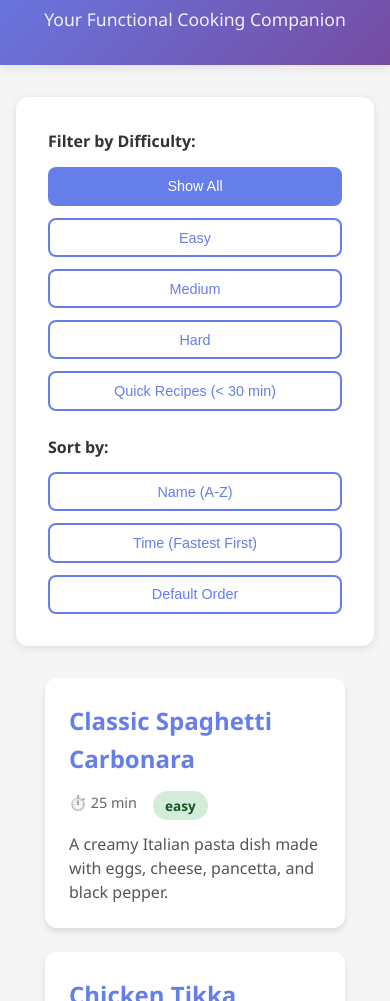
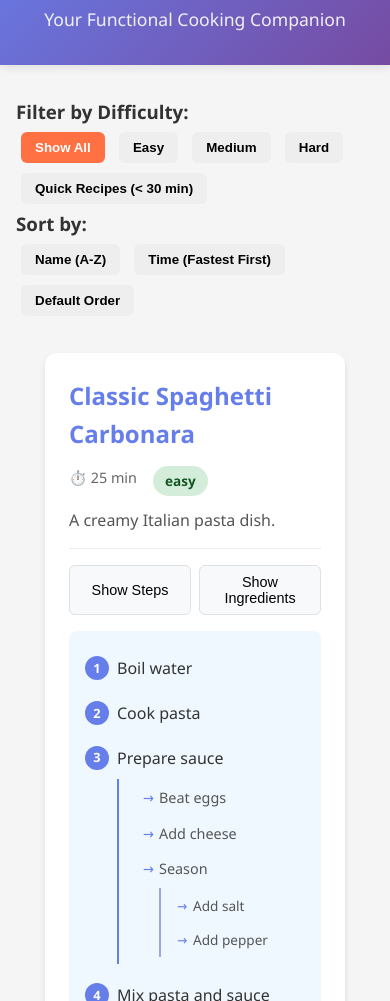
Before and after one commit to hiranyachittis145-dev/RecipeJS--Functional-Cooking-Companion-Hiranya, a plain HTML site: page index.html in a window 390 px wide. Shown: the part 99-1100 px from the top of the page. Drawn offline with Linux system fonts and the light colour scheme.

Commit message:
modified steps

```diff
--- a/app.js
+++ b/app.js
@@ -1,81 +1,220 @@
-// 🔹 Recipe data
+const RecipeApp = (() => {
+
+    /* ================= DATA ================= */
+
     const recipes = [
         {
             id: 1,
             title: "Classic Spaghetti Carbonara",
             time: 25,
             difficulty: "easy",
-        description: "A creamy Italian pasta dish made with eggs, cheese, pancetta, and black pepper.",
-        category: "pasta",
+            description: "A creamy Italian pasta dish.",
+            ingredients: [
+                "Spaghetti",
+                "Eggs",
+                "Parmesan cheese",
+                "Black pepper",
+                "Salt"
+            ],
+            steps: [
+                "Boil water",
+                "Cook pasta",
+                {
+                    text: "Prepare sauce",
+                    substeps: [
+                        "Beat eggs",
+                        "Add cheese",
+                        {
+                            text: "Season",
+                            substeps: ["Add salt", "Add pepper"]
+                        }
+                    ]
+                },
+                "Mix pasta and sauce",
+                "Serve hot"
+            ]
         },
         {
             id: 2,
             title: "Chicken Tikka Masala",
             time: 45,
             difficulty: "medium",
-        description: "Tender chicken pieces in a creamy, spiced tomato sauce.",
-        category: "curry",
+            description: "Spiced chicken in creamy sauce.",
+            ingredients: [
+                "Chicken",
+                "Yogurt",
+                "Tomatoes",
+                "Spices",
+                "Cream"
+            ],
+            steps: [
+                "Marinate chicken",
+                "Grill chicken",
+                "Prepare sauce",
+                "Combine chicken and sauce",
+                "Serve with rice"
+            ]
         },
         {
             id: 3,
             title: "Homemade Croissants",
             time: 180,
             difficulty: "hard",
-        description: "Buttery, flaky French pastries that require patience but deliver amazing results.",
-        category: "baking",
+            description: "Buttery French pastry.",
+            ingredients: [
+                "Flour",
+                "Butter",
+                "Yeast",
+                "Milk",
+                "Sugar"
+            ],
+            steps: [
+                "Prepare dough",
+                {
+                    text: "Laminate dough",
+                    substeps: [
+                        "Roll dough",
+                        "Fold butter",
+                        "Chill dough"
+                    ]
+                },
+                "Shape croissants",
+                "Bake until golden"
+            ]
         },
         {
             id: 4,
             title: "Greek Salad",
             time: 15,
             difficulty: "easy",
-        description: "Fresh vegetables, feta cheese, and olives tossed in olive oil and herbs.",
-        category: "salad",
+            description: "Fresh veggie salad.",
+            ingredients: [
+                "Tomatoes",
+                "Cucumber",
+                "Feta cheese",
+                "Olives",
+                "Olive oil"
+            ],
+            steps: [
+                "Chop vegetables",
+                "Add cheese and olives",
+                "Drizzle olive oil",
+                "Mix and serve"
+            ]
         },
         {
             id: 5,
             title: "Beef Wellington",
             time: 120,
             difficulty: "hard",
-        description: "Tender beef fillet coated with mushroom duxelles and wrapped in puff pastry.",
-        category: "meat",
+            description: "Beef wrapped in pastry.",
+            ingredients: [
+                "Beef fillet",
+                "Mushrooms",
+                "Puff pastry",
+                "Eggs",
+                "Spices"
+            ],
+            steps: [
+                "Sear beef",
+                "Prepare mushroom paste",
+                "Wrap beef",
+                "Bake"
+            ]
         },
         {
             id: 6,
             title: "Vegetable Stir Fry",
             time: 20,
             difficulty: "easy",
-        description: "Colorful mixed vegetables cooked quickly in a savory sauce.",
-        category: "vegetarian",
+            description: "Quick veggie dish.",
+            ingredients: [
+                "Mixed vegetables",
+                "Soy sauce",
+                "Garlic",
+                "Oil"
+            ],
+            steps: [
+                "Heat oil",
+                "Add vegetables",
+                "Stir fry",
+                "Serve hot"
+            ]
         },
         {
             id: 7,
             title: "Pad Thai",
             time: 30,
             difficulty: "medium",
-        description: "Thai stir-fried rice noodles with shrimp, peanuts, and tangy tamarind sauce.",
-        category: "noodles",
+            description: "Thai noodle dish.",
+            ingredients: [
+                "Rice noodles",
+                "Shrimp",
+                "Eggs",
+                "Peanuts",
+                "Sauce"
+            ],
+            steps: [
+                "Cook noodles",
+                "Prepare sauce",
+                "Stir fry everything",
+                "Garnish and serve"
+            ]
         },
         {
             id: 8,
             title: "Margherita Pizza",
             time: 60,
             difficulty: "medium",
-        description: "Classic Italian pizza with fresh mozzarella, tomatoes, and basil.",
-        category: "pizza",
-    },
+            description: "Classic Italian pizza.",
+            ingredients: [
+                "Pizza dough",
+                "Tomato sauce",
+                "Mozzarella",
+                "Basil"
+            ],
+            steps: [
+                "Prepare dough",
+                "Add toppings",
+                "Bake pizza",
+                "Serve hot"
+            ]
+        }
     ];
 
-// 🔹 STATE (Part 2)
+    /* ================= STATE ================= */
+
     let currentFilter = "all";
     let currentSort = "none";
 
-// 🔹 DOM Selection
+    /* ================= DOM ================= */
+
     const recipeContainer = document.querySelector("#recipe-container");
     const filterButtons = document.querySelectorAll("[data-filter]");
     const sortButtons = document.querySelectorAll("[data-sort]");
 
-// 🔹 Create Recipe Card
+    /* ================= RECURSION ================= */
+
+    const renderSteps = (steps, level = 0) => {
+        const cls = level === 0 ? "steps-list" : "substeps-list";
+        let html = `<ol class="${cls}">`;
+
+        steps.forEach(step => {
+            if (typeof step === "string") {
+                html += `<li>${step}</li>`;
+            } else {
+                html += `<li>${step.text}`;
+                html += renderSteps(step.substeps, level + 1);
+                html += `</li>`;
+            }
+        });
+
+        html += `</ol>`;
+        return html;
+    };
+
+    /* ================= CARD ================= */
+
     const createRecipeCard = (recipe) => `
         <div class="recipe-card">
             <h3>${recipe.title}</h3>
@@ -86,103 +225,89 @@ const createRecipeCard = (recipe) => `
                 </span>
             </div>
             <p>${recipe.description}</p>
+
+            <div class="card-actions">
+                <button class="toggle-btn" data-id="${recipe.id}" data-toggle="steps">
+                    Show Steps
+                </button>
+                <button class="toggle-btn" data-id="${recipe.id}" data-toggle="ingredients">
+                    Show Ingredients
+                </button>
+            </div>
+
+            <div class="steps-container" data-id="${recipe.id}">
+                ${renderSteps(recipe.steps)}
+            </div>
+
+            <div class="ingredients-container" data-id="${recipe.id}">
+                <ul>
+                    ${recipe.ingredients.map(i => `<li>${i}</li>`).join("")}
+                </ul>
+            </div>
         </div>
     `;
 
-// 🔹 Render Recipes
-const renderRecipes = (recipesToRender) => {
-    recipeContainer.innerHTML = recipesToRender
-        .map(createRecipeCard)
-        .join("");
+    /* ================= FILTER & SORT ================= */
+
+    const applyFilter = (data, type) => {
+        if (type === "quick") return data.filter(r => r.time < 30);
+        if (type === "all") return data;
+        return data.filter(r => r.difficulty === type);
     };
 
-// 🔹 PURE FILTER FUNCTIONS
-const filterByDifficulty = (recipes, level) =>
-    recipes.filter(recipe => recipe.difficulty === level);
-
-const filterByTime = (recipes, maxTime) =>
-    recipes.filter(recipe => recipe.time < maxTime);
-
-const applyFilter = (recipes, filterType) => {
-    switch (filterType) {
-        case "easy":
-            return filterByDifficulty(recipes, "easy");
-        case "medium":
-            return filterByDifficulty(recipes, "medium");
-        case "hard":
-            return filterByDifficulty(recipes, "hard");
-        case "quick":
-            return filterByTime(recipes, 30);
-        default:
-            return recipes;
-    }
+    const applySort = (data, type) => {
+        if (type === "name") return [...data].sort((a,b) => a.title.localeCompare(b.title));
+        if (type === "time") return [...data].sort((a,b) => a.time - b.time);
+        return data;
     };
 
-// 🔹 PURE SORT FUNCTIONS
-const sortByName = (recipes) =>
-    [...recipes].sort((a, b) => a.title.localeCompare(b.title));
-
-const sortByTime = (recipes) =>
-    [...recipes].sort((a, b) => a.time - b.time);
-
-const applySort = (recipes, sortType) => {
-    switch (sortType) {
-        case "name":
-            return sortByName(recipes);
-        case "time":
-            return sortByTime(recipes);
-        default:
-            return recipes;
-    }
+    const updateDisplay = () => {
+        let result = applyFilter(recipes, currentFilter);
+        result = applySort(result, currentSort);
+        recipeContainer.innerHTML = result.map(createRecipeCard).join("");
     };
 
-// 🔹 UPDATE DISPLAY (FILTER → SORT → RENDER)
-const updateDisplay = () => {
-    let result = recipes;
-    result = applyFilter(result, currentFilter);
-    result = applySort(result, currentSort);
-    renderRecipes(result);
+    /* ================= EVENTS ================= */
 
-    console.log(
-        `Displaying ${result.length} recipes (Filter: ${currentFilter}, Sort: ${currentSort})`
-    );
+    const handleToggleClick = (e) => {
+        if (!e.target.classList.contains("toggle-btn")) return;
+
+        const id = e.target.dataset.id;
+        const type = e.target.dataset.toggle;
+        const box = document.querySelector(`.${type}-container[data-id="${id}"]`);
+
+        box.classList.toggle("visible");
+        e.target.textContent = box.classList.contains("visible")
+            ? `Hide ${type}`
+            : `Show ${type}`;
     };
 
-// 🔹 ACTIVE BUTTON UI
-const updateActiveButtons = () => {
+    const setupEventListeners = () => {
         filterButtons.forEach(btn =>
-        btn.classList.toggle("active", btn.dataset.filter === currentFilter)
+            btn.addEventListener("click", e => {
+                currentFilter = e.target.dataset.filter;
+                updateDisplay();
+            })
         );
 
         sortButtons.forEach(btn =>
-        btn.classList.toggle("active", btn.dataset.sort === currentSort)
+            btn.addEventListener("click", e => {
+                currentSort = e.target.dataset.sort;
+                updateDisplay();
+            })
         );
+
+        recipeContainer.addEventListener("click", handleToggleClick);
     };
 
-// 🔹 EVENT HANDLERS
-const handleFilterClick = (e) => {
-    currentFilter = e.target.dataset.filter;
-    updateActiveButtons();
+    const init = () => {
+        setupEventListeners();
         updateDisplay();
+        console.log("RecipeApp ready!");
     };
 
-const handleSortClick = (e) => {
-    currentSort = e.target.dataset.sort;
-    updateActiveButtons();
-    updateDisplay();
-};
+    return { init };
 
-// 🔹 EVENT LISTENERS
-const setupEventListeners = () => {
-    filterButtons.forEach(btn =>
-        btn.addEventListener("click", handleFilterClick)
-    );
+})();
 
-    sortButtons.forEach(btn =>
-        btn.addEventListener("click", handleSortClick)
-    );
-};
-
-// 🔹 INITIALIZE APP
-setupEventListeners();
-updateDisplay();
+RecipeApp.init();
--- a/style.css
+++ b/style.css
@@ -18,7 +18,7 @@ header {
     color: white;
     text-align: center;
     padding: 2rem 1rem;
-    box-shadow: 0 2px 10px rgba(0, 0, 0, 0.1);
+    box-shadow: 0 2px 10px rgba(0,0,0,0.1);
 }
 
 header h1 {
@@ -38,7 +38,30 @@ main {
     padding: 0 1rem;
 }
 
-/* Recipe Container - Flexbox Grid */
+/* 🔹 CONTROLS (PART 2) */
+.controls {
+    display: flex;
+    justify-content: space-between;
+    flex-wrap: wrap;
+    margin-bottom: 2rem;
+}
+
+.controls button {
+    padding: 8px 14px;
+    margin: 5px;
+    border: none;
+    border-radius: 6px;
+    background-color: #eee;
+    cursor: pointer;
+    font-weight: 600;
+}
+
+.controls button.active {
+    background-color: #ff7043;
+    color: white;
+}
+
+/* Recipe Container */
 #recipe-container {
     display: flex;
     flex-wrap: wrap;
@@ -50,7 +73,7 @@ main {
 .recipe-card {
     background: white;
     border-radius: 12px;
-    box-shadow: 0 4px 6px rgba(0, 0, 0, 0.1);
+    box-shadow: 0 4px 6px rgba(0,0,0,0.1);
     padding: 1.5rem;
     width: 300px;
     transition: transform 0.3s ease, box-shadow 0.3s ease;
@@ -58,7 +81,7 @@ main {
 
 .recipe-card:hover {
     transform: translateY(-5px);
-    box-shadow: 0 8px 15px rgba(0, 0, 0, 0.2);
+    box-shadow: 0 8px 15px rgba(0,0,0,0.2);
 }
 
 .recipe-card h3 {
@@ -80,7 +103,7 @@ main {
     line-height: 1.5;
 }
 
-/* Difficulty Badge Styles */
+/* Difficulty Badges */
 .difficulty {
     padding: 0.25rem 0.75rem;
     border-radius: 20px;
@@ -104,77 +127,156 @@ main {
 }
 
 
-/* Controls Section */
-.controls {
-    background: white;
-    border-radius: 12px;
-    padding: 2rem;
-    margin-bottom: 2rem;
-    box-shadow: 0 2px 8px rgba(0,0,0,0.1);
+
+
+/* Card Actions (Toggle Buttons) */
+.card-actions {
+    display: flex;
+    gap: 0.5rem;
+    margin-top: 1rem;
+    padding-top: 1rem;
+    border-top: 1px solid #eee;
 }
 
-.filter-group,
-.sort-group {
-    margin-bottom: 1.5rem;
-}
-
-.filter-group:last-child,
-.sort-group:last-child {
-    margin-bottom: 0;
-}
-
-.controls h3 {
-    color: #333;
-    font-size: 1rem;
-    margin-bottom: 0.75rem;
-    font-weight: 600;
-}
-
-.button-group {
-    display: flex;
-    flex-wrap: wrap;
-    gap: 0.75rem;
-}
-
-/* Filter and Sort Buttons */
-.filter-btn,
-.sort-btn {
-    padding: 0.6rem 1.2rem;
-    border: 2px solid #667eea;
-    background: white;
-    color: #667eea;
-    border-radius: 8px;
+.toggle-btn {
+    flex: 1;
+    padding: 0.5rem 1rem;
+    background: #f8f9fa;
+    border: 1px solid #dee2e6;
+    border-radius: 6px;
+    cursor: pointer;
     font-size: 0.9rem;
-    font-weight: 500;
-    cursor: pointer;
     transition: all 0.3s ease;
 }
 
-.filter-btn:hover,
-.sort-btn:hover {
-    background: #f0f2ff;
-    transform: translateY(-2px);
+.toggle-btn:hover {
+    background: #e9ecef;
+    border-color: #667eea;
 }
 
-.filter-btn.active,
-.sort-btn.active {
+.toggle-btn:active {
+    transform: scale(0.98);
+}
+
+/* Ingredients Container */
+.ingredients-container {
+    /* TODO: Set display to none (hidden by default) */
+    display: none;
+    margin-top: 1rem;
+    padding: 1rem;
+    background: #f8f9fa;
+    border-radius: 8px;
+}
+
+.ingredients-container.visible {
+    /* TODO: Set display to block (visible when toggled) */
+    display: block;
+}
+
+.ingredients-container h4 {
+    color: #667eea;
+    margin-bottom: 0.75rem;
+    font-size: 1rem;
+}
+
+.ingredients-container ul {
+    list-style: none;
+    padding: 0;
+}
+
+.ingredients-container li {
+    padding: 0.4rem 0;
+    padding-left: 1.5rem;
+    position: relative;
+}
+
+.ingredients-container li::before {
+    content: "✓";
+    position: absolute;
+    left: 0;
+    color: #667eea;
+    font-weight: bold;
+}
+
+/* Steps Container */
+.steps-container {
+    /* TODO: Set display to none (hidden by default) */
+    margin-top: 1rem;
+    padding: 1rem;
+    background: #f0f8ff;
+    border-radius: 8px;
+}
+
+.steps-container.visible {
+    /* TODO: Set display to block (visible when toggled) */
+}
+
+.steps-container h4 {
+    color: #667eea;
+    margin-bottom: 0.75rem;
+    font-size: 1rem;
+}
+
+/* Steps List */
+.steps-list {
+    list-style: none;
+    counter-reset: step-counter;
+    padding: 0;
+}
+
+.steps-list > li {
+    counter-increment: step-counter;
+    padding: 0.6rem 0;
+    padding-left: 2rem;
+    position: relative;
+}
+
+.steps-list > li::before {
+    content: counter(step-counter);
+    position: absolute;
+    left: 0;
+    width: 1.5rem;
+    height: 1.5rem;
     background: #667eea;
     color: white;
+    border-radius: 50%;
+    display: flex;
+    align-items: center;
+    justify-content: center;
+    font-size: 0.8rem;
+    font-weight: bold;
 }
 
-.filter-btn:active,
-.sort-btn:active {
-    transform: translateY(0);
+/* Nested substeps */
+.substeps-list {
+    /* TODO: Add styles for nested list */
+    list-style: none;
+    padding-left: 1.5rem;
+    margin-top: 0.5rem;
+    border-left: 2px solid #667eea;
 }
 
-/* Responsive adjustments */
-@media (max-width: 768px) {
-    .button-group {
-        flex-direction: column;
-    }
+.substeps-list li {
+    padding: 0.4rem 0;
+    padding-left: 1rem;
+    position: relative;
+    font-size: 0.9rem;
+    color: #555;
+}
 
-    .filter-btn,
-    .sort-btn {
-        width: 100%;
-    }
+.substeps-list li::before {
+    content: "→";
+    position: absolute;
+    left: 0;
+    color: #667eea;
 }
+
+/* Even deeper nesting */
+.substeps-list .substeps-list {
+    border-left-color: #9aa5ea;
+    padding-left: 1rem;
+}
+
+.substeps-list .substeps-list li {
+    font-size: 0.85rem;
+}
```
Lines whose indentation alone changed are shown as unchanged.
